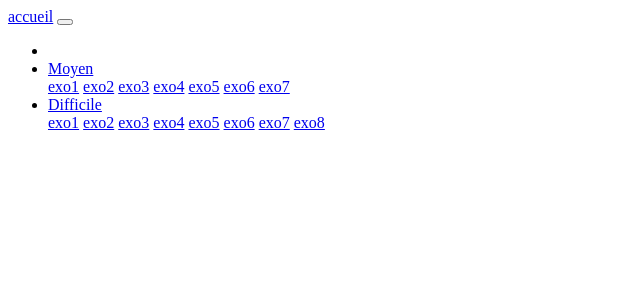
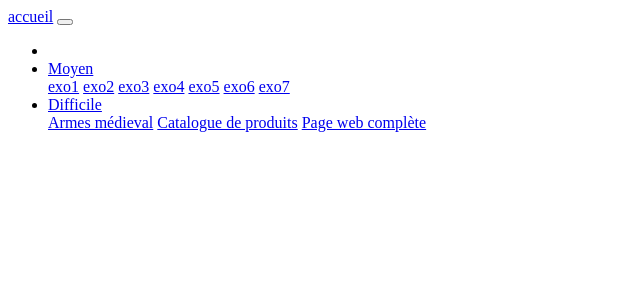
Before and after one commit to sbamard/tuto-php, a PHP site: page /menu.php in a window 1280 px wide. Shown: the top 300 px of the page, without its empty margins (0-640 px from the left). Run offline with PHP 8.4, Linux system fonts and the light colour scheme.

Commit message:
06/09/2022 windows

```diff
--- a/Section 01/programme/2-moyen/exo7/index.php
+++ b/Section 01/programme/2-moyen/exo7/index.php
@@ -1,5 +1,5 @@
 <?php ob_start(); //NE PAS MODIFIER
-$titre = "Exo 6 : Attribut statique"; //Mettre le nom du titre de la page que vous voulez
+$titre = "Exo 7 : Manipuler 2 classes"; //Mettre le nom du titre de la page que vous voulez
 require 'player.php';
 require 'weapon.php';
 ?>
--- a/Section 01/programme/global/common/menu.php
+++ b/Section 01/programme/global/common/menu.php
@@ -30,14 +30,9 @@
                     Difficile
                 </a>
                 <div class="dropdown-menu" aria-labelledby="navbarDropdown">
-                    <a class="dropdown-item" href="../../4-cas pratique/1-Armes/exo1.php">exo1</a>
-                    <a class="dropdown-item" href="../../4-cas pratique/1-Armes/exo2.php">exo2</a>
-                    <a class="dropdown-item" href="../../4-cas pratique/1-Armes/exo3.php">exo3</a>
-                    <a class="dropdown-item" href="../../4-cas pratique/1-Armes/exo4.php">exo4</a>
-                    <a class="dropdown-item" href="../../4-cas pratique/1-Armes/exo5.php">exo5</a>
-                    <a class="dropdown-item" href="../../4-cas pratique/1-Armes/exo6.php">exo6</a>
-                    <a class="dropdown-item" href="../../4-cas pratique/1-Armes/exo7.php">exo7</a>
-                    <a class="dropdown-item" href="../../4-cas pratique/1-Armes/exo8.php">exo8</a>
+                    <a class="dropdown-item" href="../../3-difficile/exo1/index.php">Armes médieval</a>
+                    <a class="dropdown-item" href="../../3-difficile/exo2/index.php">Catalogue de produits</a>
+                    <a class="dropdown-item" href="../../3-difficile/exo3/index.php">Page web complète</a>
                 </div>
             </li>
         </ul>
```
Also changed, not shown: Section 01/programme/3-difficile/exo1/index.php (added, +42 -0 lines), Section 01/programme/3-difficile/exo1/sources/arc/arc1.png (added), Section 01/programme/3-difficile/exo1/sources/arc/arc2.png (added), Section 01/programme/3-difficile/exo1/sources/epee/epee1.png (added), Section 01/programme/3-difficile/exo1/sources/epee/epee2.png (added), Section 01/programme/3-difficile/exo1/sources/epee/epee3.png (added), Section 01/programme/3-difficile/exo1/sources/epee/epee4.png (added), Section 01/programme/3-difficile/exo1/sources/epee/epee5.png (added), Section 01/programme/3-difficile/exo1/sources/fleau/fleau1.png (added), Section 01/programme/3-difficile/exo1/sources/fleau/fleau2.png (added), Section 01/programme/3-difficile/exo1/sources/fleau/fleau3.png (added), Section 01/programme/3-difficile/exo1/sources/fleau/fleau4.png (added), Section 01/programme/3-difficile/exo1/sources/fleau/fleau5.png (added), Section 01/programme/3-difficile/exo1/sources/hache/hache1.png (added), 4 more files.
